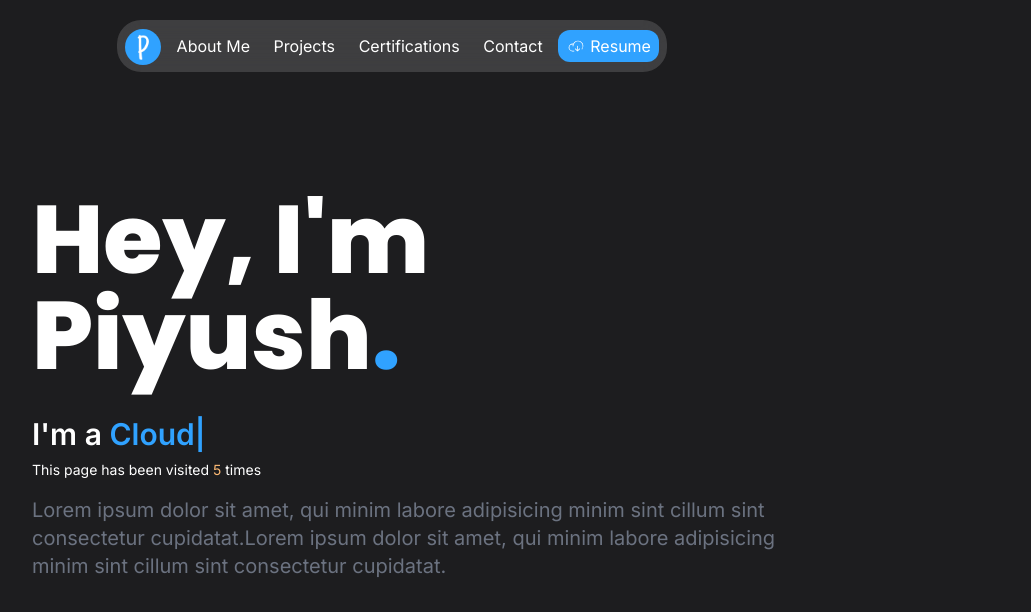
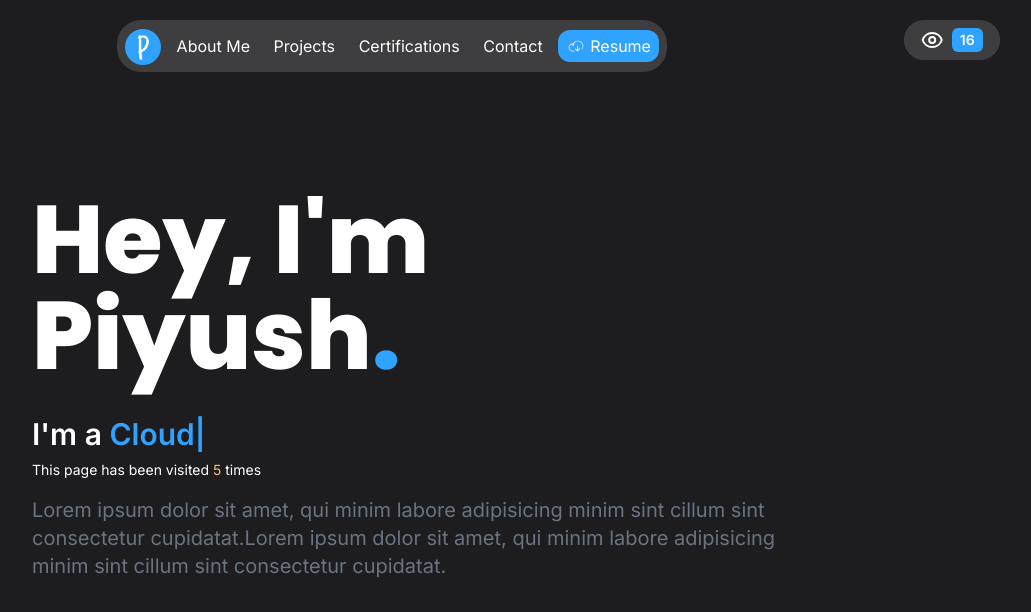
Before and after one commit to antidoid/cloud-resume-challenge, a React (Vite) app in the folder frontend/: page / in a window 1280 px wide. Shown: the top 612 px of the page, without its empty margins (248-1279 px from the left). Built offline with nearby package versions, Linux system fonts and the light colour scheme.

Commit message:
INIT: View Count UI

```diff
--- a/frontend/src/App.tsx
+++ b/frontend/src/App.tsx
@@ -1,10 +1,11 @@
 import "./App.css";
-import { Hero, Navbar } from "./components";
+import { Hero, Navbar, ViewCount } from "./components";
 
 function App() {
   return (
     <div className="min-h-screen bg-[#1d1d1f] text-white flex flex-col items-center font-inter selection:bg-cerulean selection:text-black">
       <Navbar />
+      <ViewCount />
       <Hero />
     </div>
   );
--- /dev/null
+++ b/frontend/src/components/ViewCount.tsx
@@ -0,0 +1,44 @@
+function ViewCount() {
+  return (
+    <div className="w-full relative">
+      <div className="w-24 h-10 absolute right-8 top-5 flex justify-center items-center rounded-3xl cursor-pointer bg-white/15 backdrop-blur-md">
+        <svg
+          className="w-2/5 h-3/5"
+          viewBox="0 0 24 24"
+          fill="none"
+          xmlns="http://www.w3.org/2000/svg"
+          stroke="#ffffff"
+        >
+          <g id="SVGRepo_bgCarrier" strokeWidth="0"></g>
+          <g
+            id="SVGRepo_tracerCarrier"
+            strokeLinecap="round"
+            strokeLinejoin="round"
+          ></g>
+          <g id="SVGRepo_iconCarrier">
+            {" "}
+            <path
+              d="M15.0007 12C15.0007 13.6569 13.6576 15 12.0007 15C10.3439 15 9.00073 13.6569 9.00073 12C9.00073 10.3431 10.3439 9 12.0007 9C13.6576 9 15.0007 10.3431 15.0007 12Z"
+              stroke="#ffffff"
+              strokeWidth="2"
+              strokeLinecap="round"
+              strokeLinejoin="round"
+            ></path>{" "}
+            <path
+              d="M12.0012 5C7.52354 5 3.73326 7.94288 2.45898 12C3.73324 16.0571 7.52354 19 12.0012 19C16.4788 19 20.2691 16.0571 21.5434 12C20.2691 7.94291 16.4788 5 12.0012 5Z"
+              stroke="#ffffff"
+              strokeWidth="2"
+              strokeLinecap="round"
+              strokeLinejoin="round"
+            ></path>{" "}
+          </g>
+        </svg>
+        <div className="bg-cerulean font-semibold flex justify-center items-center px-2 mr-2 h-3/5 rounded-md text-sm">
+          16
+        </div>
+      </div>
+    </div>
+  );
+}
+
+export default ViewCount;
--- a/frontend/src/components/index.ts
+++ b/frontend/src/components/index.ts
@@ -1,2 +1,3 @@
 export { default as Navbar } from "./Navbar";
 export { default as Hero } from "./Hero";
+export { default as ViewCount } from "./ViewCount";
```
